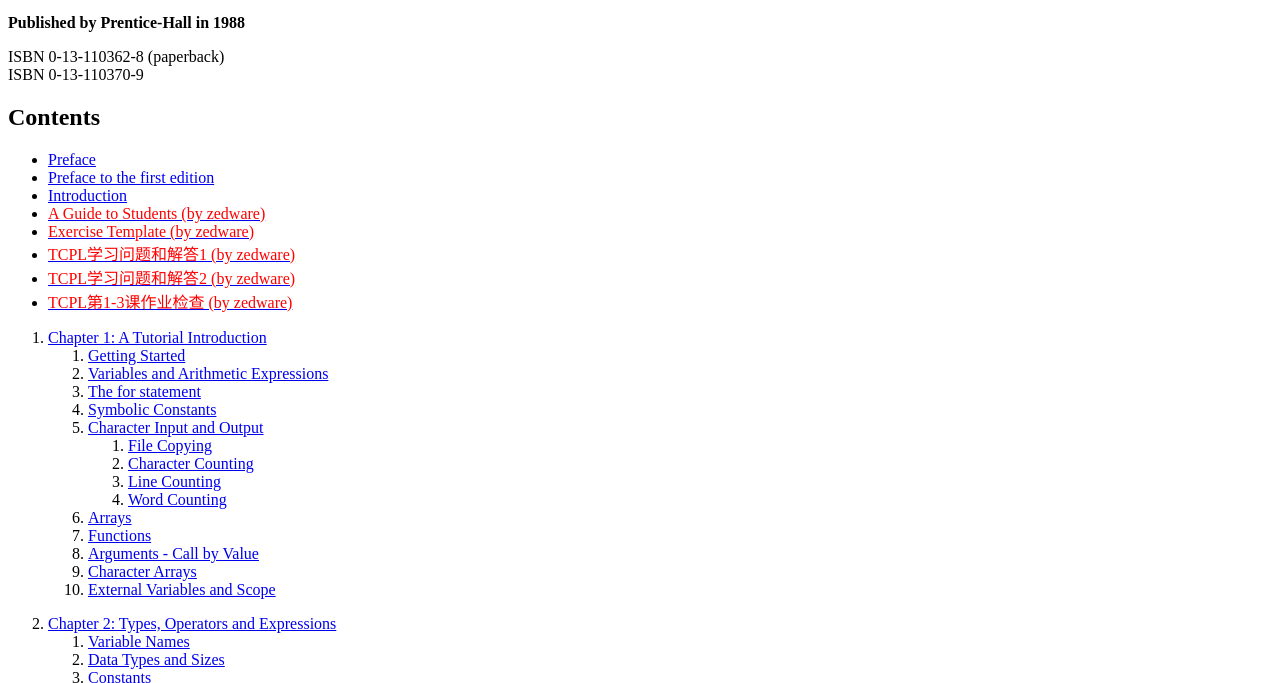
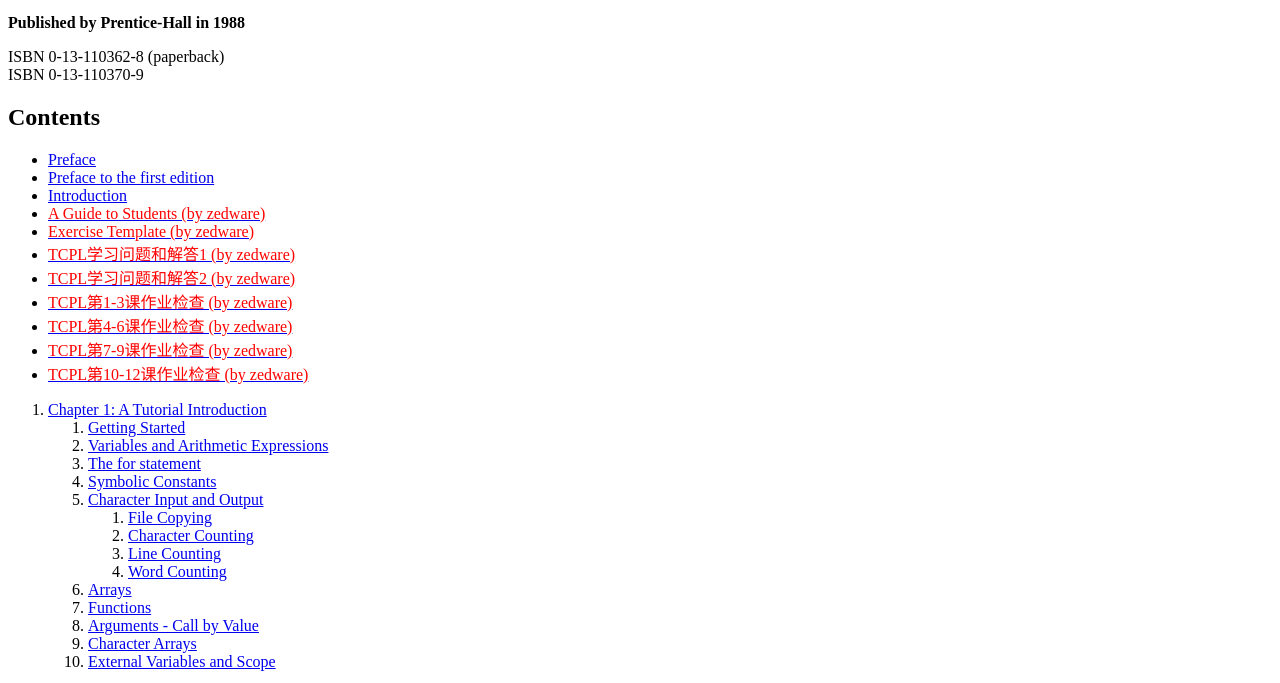
Before and after one commit to zedware/homepage, a plain HTML site: page code/tcpl/index.html in a window 1280 px wide. Shown: the part 110-793 px from the top of the page. Drawn offline with Linux system fonts and the light colour scheme.

Commit message:
Update index.html

```diff
--- a/code/tcpl/index.html
+++ b/code/tcpl/index.html
@@ -44,6 +44,9 @@
         <li><a href="TCPL学习问题和解答1.pdf"><span class="STYLE1">TCPL学习问题和解答1 (by zedware)</span></a>
         <li><a href="TCPL学习问题和解答2.pdf"><span class="STYLE1">TCPL学习问题和解答2 (by zedware)</span></a>
         <li><a href="TCPL第1-3课作业检查.pdf"><span class="STYLE1">TCPL第1-3课作业检查 (by zedware)</span></a>
+        <li><a href="TCPL第4-6课作业检查.pdf"><span class="STYLE1">TCPL第4-6课作业检查 (by zedware)</span></a>
+        <li><a href="TCPL第7-9课作业检查.pdf"><span class="STYLE1">TCPL第7-9课作业检查 (by zedware)</span></a>
+        <li><a href="TCPL第10-12课作业检查.pdf"><span class="STYLE1">TCPL第10-12课作业检查 (by zedware)</span></a>
     </ul>
     <ol>
         <li><a href="chapter1.html">Chapter 1: A Tutorial Introduction</a>
```
Also changed, not shown: 1 other file.
